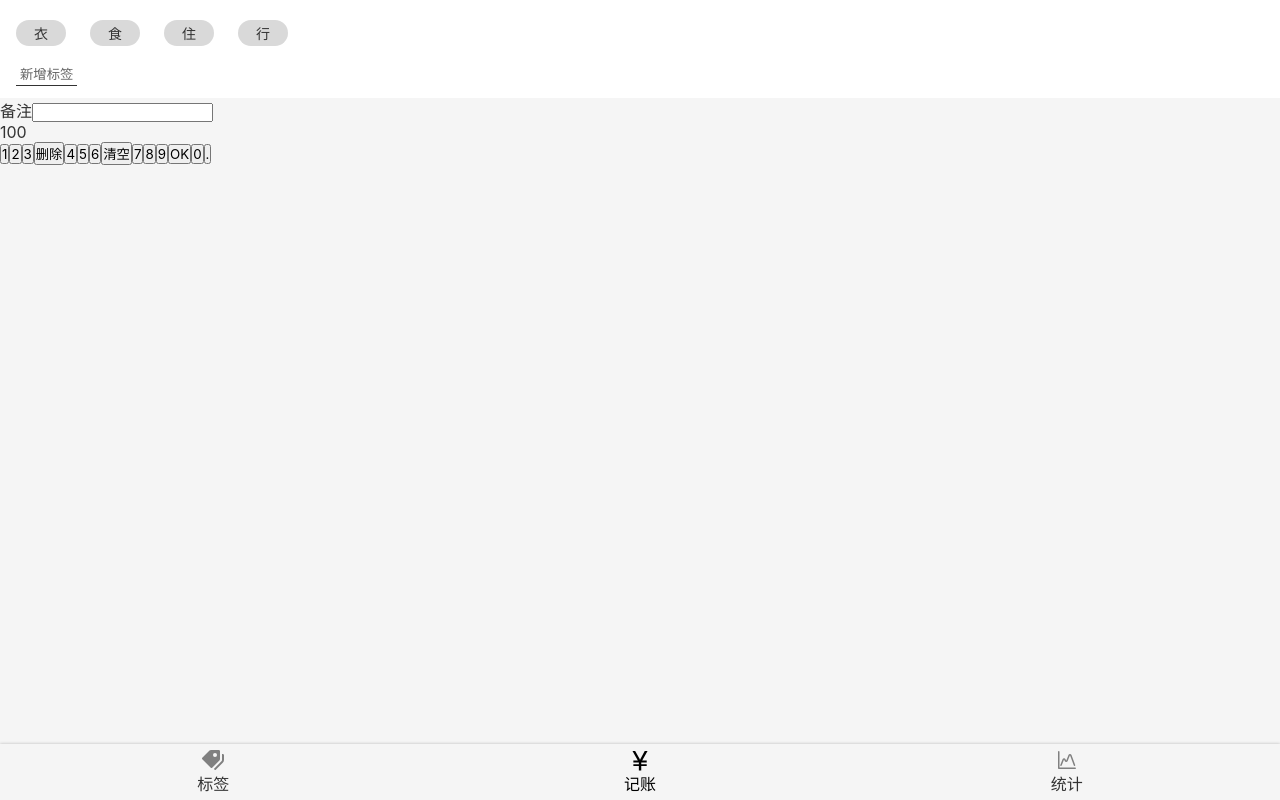
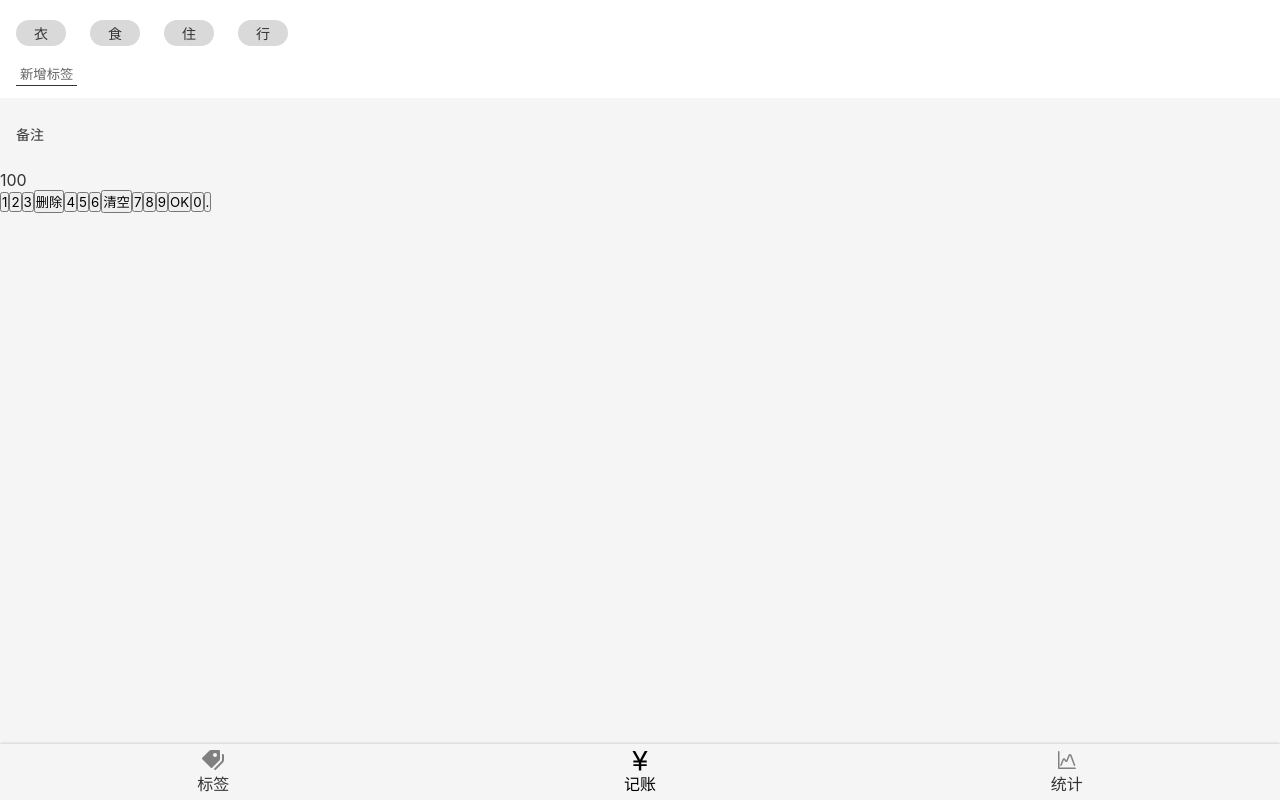
Before and after one commit to mzhaonanq/moneylog-react-2, a React app: page /#/money in a window 1280 px wide. Built offline with nearby package versions, Linux system fonts and the light colour scheme.

Commit message:
Money.tsx之NoteSection完成

```diff
--- a/src/Views/Money.tsx
+++ b/src/Views/Money.tsx
@@ -16,17 +16,38 @@ padding: 12px 16px;
       margin: 8px 12px ;
     }
   }
-  > button{
-    border:none;
-    background:none;
+
+  > button {
+    border: none;
+    background: none;
     border-bottom: 1px solid #333;
     padding: 2px 4px;
     margin-top: 8px;
-    color:#666
+    color: #666
   }
 `
 
-const Money =()=> {
+const NoteSection = styled.section`
+  > label {
+    display: flex;
+    align-items: center;
+
+    > span {
+      white-space: nowrap;
+      padding:0 16px;
+      font-size: 14px;
+    }
+
+    > input {
+      width: 100%;
+      height: 72px;
+      border: none;
+      background: none;
+    }
+  }
+`;
+
+const Money = () => {
   return (
     <Layout>
       <TagsSection>
@@ -38,12 +59,12 @@ const Money =()=> {
         </ul>
         <button>新增标签</button>
       </TagsSection>
-      <section>
+      <NoteSection>
         <label>
           <span>备注</span>
           <input type="text"/>
         </label>
-      </section>
+      </NoteSection>
       <section>
         <div>100</div>
         <div>
--- a/src/index.scss
+++ b/src/index.scss
@@ -34,6 +34,10 @@ button{
   height: 1em;
 }
 
+:focus{
+  outline: none;
+}
+
 body {
   font-family: -apple-system, BlinkMacSystemFont, 'Segoe UI', 'Roboto', 'Oxygen',
   'Ubuntu', 'Cantarell', 'Fira Sans', 'Droid Sans', 'Helvetica Neue',
```
Also changed, not shown: 1 other file (tests, documents, lock files or other folders).
